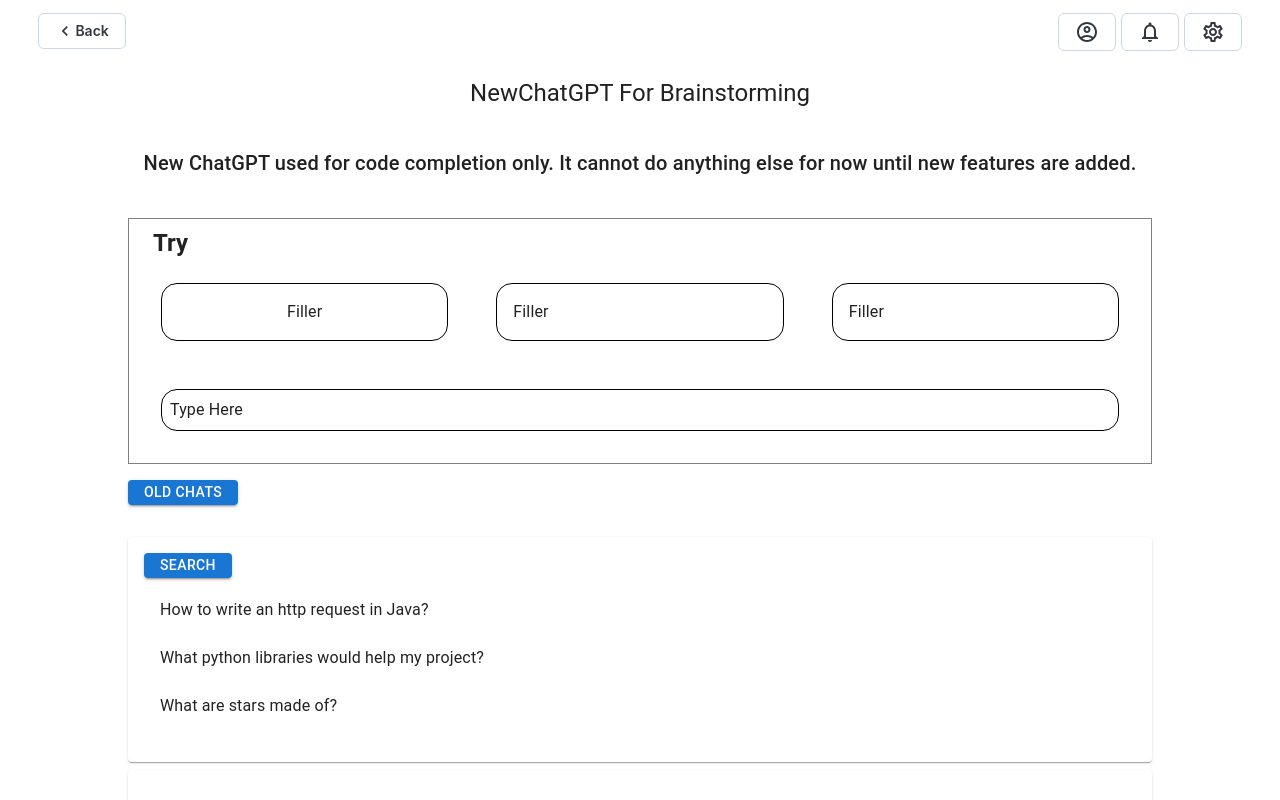
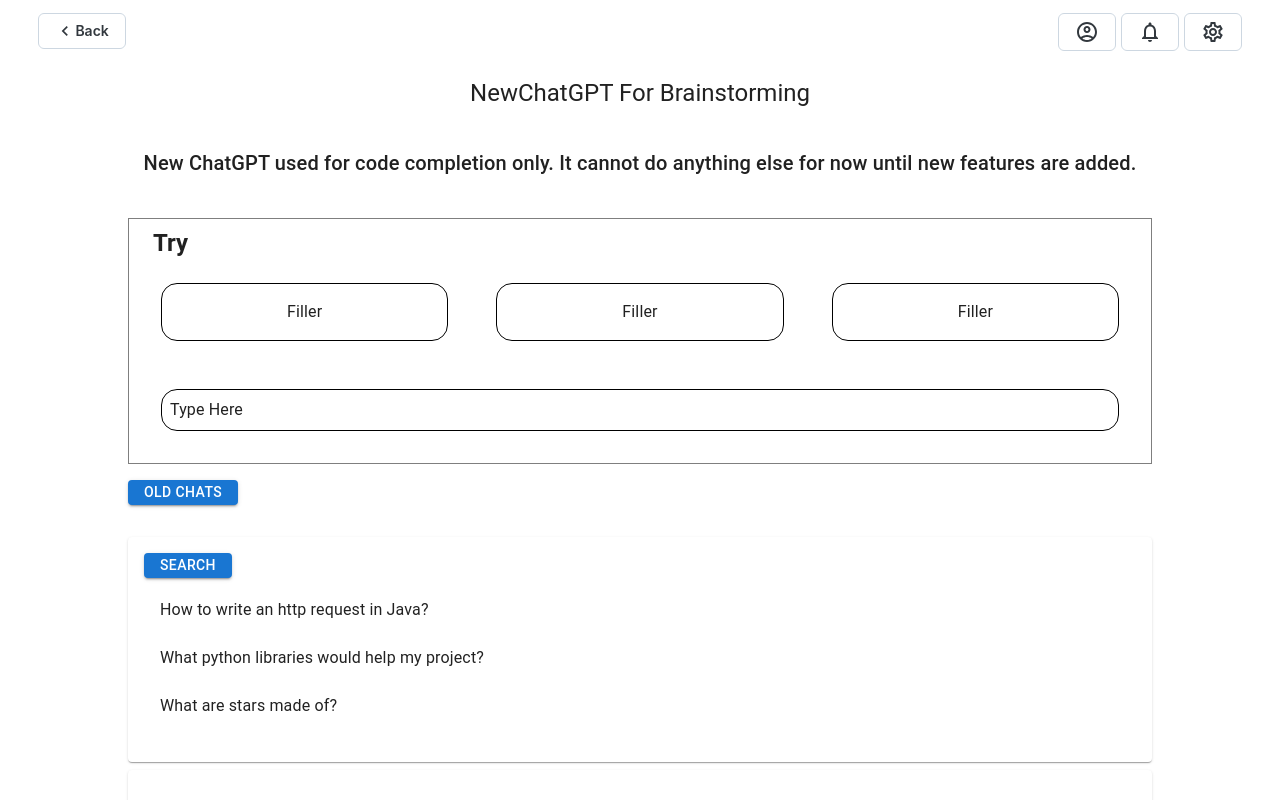
Before and after one commit to amoltafet/zaga, a React (Create React App) app: page /brainstorm in a window 1280 px wide. Shown: the top 800 px of the page. Built offline with nearby package versions, Linux system fonts and the light colour scheme; the HTML template or start-up script is replaced by a standard one.

Commit message:
brainstorm page/figuring out mui

```diff
--- a/src/pages/Brainstorm.js
+++ b/src/pages/Brainstorm.js
@@ -41,10 +41,10 @@
       <Box sx={{ display: 'flex', justifyContent: 'center', alignItems: 'center', border: '1px solid black', m:2, p:2,borderRadius:'16px'  }}>Filler</Box>
       </Grid>
       <Grid item xs={4}>
-        <Box sx={{ justifyContent:'center', alignItems: 'center', border: '1px solid black', m:2, p:2,borderRadius:'16px' }} >Filler </Box>
+        <Box sx={{ display:'flex',justifyContent:'center', alignItems: 'center', border: '1px solid black', m:2, p:2,borderRadius:'16px' }} >Filler </Box>
       </Grid>
       <Grid item xs={4}>
-        <Box sx={{ justifyContent:'center', alignItems: 'center', border: '1px solid black', m:2, p:2,borderRadius:'16px' }} >Filler </Box>
+        <Box sx={{ display:'flex',justifyContent:'center', alignItems: 'center', border: '1px solid black', m:2, p:2,borderRadius:'16px' }} >Filler </Box>
       </Grid>
       <Grid item xs={12}>
         <Typography variant="body1" contentEditable onInput={handleInput}sx={{border: '1px solid black', m:2, p:1, borderRadius:'16px'}}>
```
